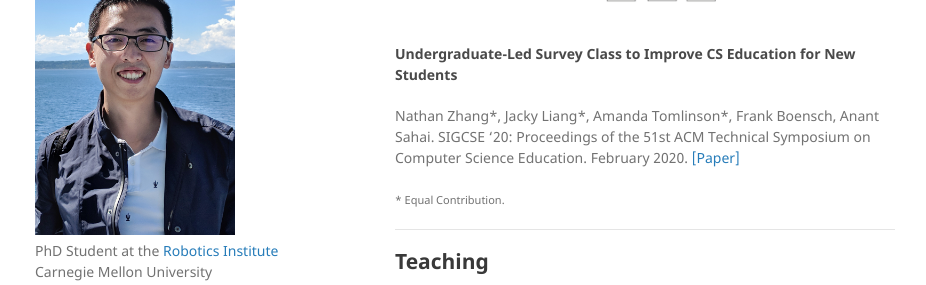
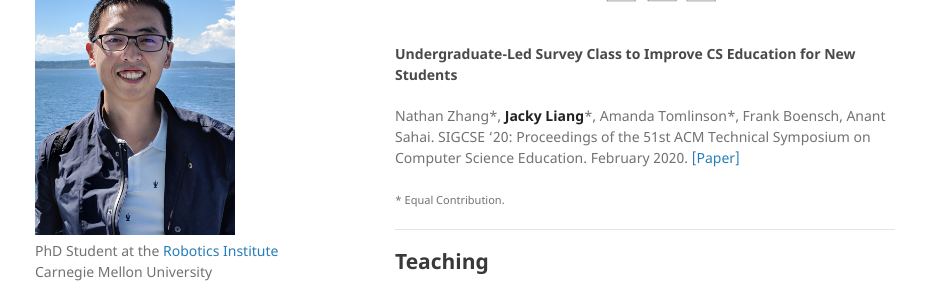
Before and after one commit to jacky-liang/jacky.io, a Jekyll site: the page built from index.md, in a window 1280 px wide and 900 px high, scrolled down 4432 px. Shown: the part 154-439 px from the top of the window, without its empty margins (175-1101 px from the left). Built offline with Jekyll 4.4.1, drawn with Linux system fonts in a browser that asks for light colours; a style sheet for code colours, icons or effects is not loaded; our own code applies the rules of GitHub Pages for plain Markdown files.

```diff
--- a/index.md
+++ b/index.md
@@ -113,7 +113,7 @@ Singapore, May 2017.
 [<img class="pub-img" src="{{ site.baseurl }}assets/imgs/gripper-tips.png">](http://goldberg.berkeley.edu/pubs/gripper-tip-surface-design-icra-2017-camera-ready.pdf)
 
 #### Undergraduate-Led Survey Class to Improve CS Education for New Students
-Nathan Zhang\*, Jacky Liang\*, Amanda Tomlinson\*, Frank Boensch, Anant Sahai.
+Nathan Zhang\*, **Jacky Liang**\*, Amanda Tomlinson\*, Frank Boensch, Anant Sahai.
 SIGCSE '20: Proceedings of the 51st ACM Technical Symposium on Computer Science Education.
 February 2020.
 [\[Paper\]](https://dl.acm.org/doi/abs/10.1145/3328778.3366897)
```
